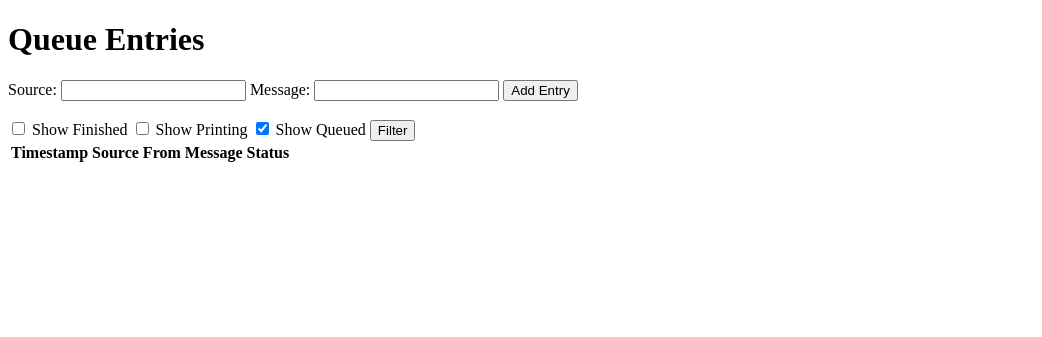
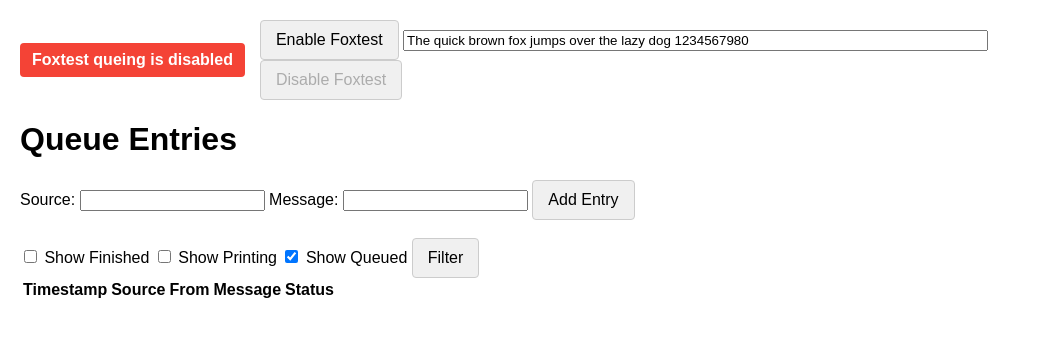
Before and after one commit to Programicus/rtty-docker-stack, a Flask app: page / in a window 1280 px wide. Shown: the top 337 px of the page, without its empty margins (0-1042 px from the left). Run offline with Flask 3, Linux system fonts and the light colour scheme; data that the repository does not hold is empty; some libraries are stand-ins or nearby versions.

Commit message:
Add foxtest to the debug page

```diff
--- a/web/app.py
+++ b/web/app.py
@@ -13,14 +13,70 @@ def get_db_connection():
     )
     return conn
 
+def insert_msg_into_db(source, msg):
+    with get_db_connection() as conn:
+        with conn.cursor() as cursor:
+            cursor.execute("INSERT INTO Queue (from_addr, source, message, status) VALUES (%s, %s, %s, %s)", (source, 'web_debug', msg, 'QUEUED'))
+        conn.commit()
+
+def set_foxtest(msg):
+    with get_db_connection() as conn:
+        with conn.cursor() as cursor:
+            cursor.execute("INSERT INTO FOXTEST (foxtest_message) VALUES (%s)", (msg,))
+        conn.commit()
+def clear_foxtest():
+    with get_db_connection() as conn:
+        with conn.cursor() as cursor:
+            cursor.execute("DELETE FROM FOXTEST")
+        conn.commit()
+
+def query_foxtest(conn):
+    try:
+        with conn.cursor() as cursor:
+            cursor.execute("SELECT foxtest_message FROM FOXTEST")
+
+            result = cursor.fetchone()
+
+            if result and result[0]:
+                return True, result[0]
+            else:
+                return False, ''
+
+    except Exception as e:
+        app.logger.error(f"Error checking FOXTEST message: {e}")
+        return False, ''
+
+
+@app.route('/foxtest', methods=['POST'])
+def foxtest():
+    app.logger.error(f'foxtest: {request.form}')
+    action = request.form.get('action')
+    message = request.form.get('foxtest', '')
+
+    if action == 'enable':
+        set_foxtest(message)
+    else:
+        clear_foxtest()
+
+
+    return redirect(url_for('index'))
+
+
+@app.route('/debug', methods=['POST'])
+def debug():
+    source = request.form['source']
+    message = request.form['message']
+
+    insert_msg_into_db(message, source)
+
+    return redirect(url_for('index'))
+
 @app.route('/', methods=['GET', 'POST'])
 def index():
     show_finished = 'show_finished' in request.form
     show_printing = 'show_printing' in request.form
     show_queued = 'show_queued' in request.form if request.method == 'POST' else True  # Default to checked
 
-    conn = get_db_connection()
-    cursor = conn.cursor()
 
     query = "SELECT * FROM Queue WHERE 1=0"
     if show_finished:
@@ -32,28 +88,22 @@ def index():
 
     query += " ORDER BY status, timestamp"
 
-    cursor.execute(query)
-    entries = cursor.fetchall()
-    cursor.close()
-    conn.close()
+    with get_db_connection() as conn:
+        with conn.cursor() as cursor:
+            cursor.execute(query)
+            entries = cursor.fetchall()
 
-    return render_template('index.html', entries=entries, show_finished=show_finished, show_printing=show_printing, show_queued=show_queued)
+        foxtest_running, foxtest_msg = query_foxtest(conn)
 
-@app.route('/debug', methods=['GET', 'POST'])
-def debug():
-    if request.method == 'POST':
-        source = request.form['source']
-        message = request.form['message']
+    return render_template('index.html',
+        entries=entries,
+        show_finished=show_finished,
+        show_printing=show_printing,
+        show_queued=show_queued,
 
-        conn = get_db_connection()
-        cursor = conn.cursor()
-        cursor.execute("INSERT INTO Queue (from_addr, source, message, status) VALUES (%s, %s, %s, %s)", (source, 'web_debug', message, 'QUEUED'))
-        conn.commit()
-        cursor.close()
-        conn.close()
-
-        return redirect(url_for('index'))
-    return render_template('debug.html')
+        foxtest_running=foxtest_running,
+        foxtest_msg=foxtest_msg
+    )
 
 if __name__ == '__main__':
     app.run(host='0.0.0.0', port=5000)
--- a/web/templates/index.html
+++ b/web/templates/index.html
@@ -3,9 +3,63 @@
 <head>
   <meta charset="UTF-8">
   <meta name="viewport" content="width=device-width, initial-scale=1.0">
+  <style>
+        body {
+            font-family: Arial, sans-serif;
+            margin: 20px;
+        }
+        .container {
+            display: flex;
+            align-items: center;
+            gap: 15px;
+        }
+        button {
+            padding: 10px 15px;
+            font-size: 16px;
+            cursor: pointer;
+            background-color: #f0f0f0;
+            border: 1px solid #ccc;
+            border-radius: 4px;
+        }
+        .status {
+            font-weight: bold;
+            padding: 8px 12px;
+            border-radius: 4px;
+        }
+        .enabled {
+            color: white;
+            background-color: #4CAF50;
+        }
+        .disabled {
+            color: white;
+            background-color: #F44336;
+        }
+    </style>
   <title>Queue Entries</title>
 </head>
 <body>
+  <div class="container">
+    <div class="status {% if foxtest_running %}enabled{% else %}disabled{% endif %}">
+      Foxtest queing is {% if foxtest_running %}enabled {% else %}disabled{% endif %}
+    </div>
+    <div class="buttons">
+      <form action="{{ url_for('foxtest') }}" method="post">
+        <input type="hidden" name="action" value="enable">
+        <button type="submit" class="enable-btn" {% if foxtest_running %}disabled{% endif %}>
+            Enable Foxtest
+        </button>
+        <input type="text" name="foxtest" value="{{foxtest_msg|default('The quick brown fox jumps over the lazy dog 1234567980', True)}}" size="70" required {% if foxtest_running %}disabled{% endif %}>
+      </form>
+
+      <form action="{{ url_for('foxtest') }}" method="post">
+        <input type="hidden" name="action" value="disable">
+        <button type="submit" class="disable-btn" {% if not foxtest_running %}disabled{% endif %}>
+            Disable Foxtest
+        </button>
+      </form>
+    </div>
+
+  </div>
   <h1>Queue Entries</h1>
   <form action="{{ url_for('debug') }}" method="post">
     <label for="source">Source:</label>
```
Also changed, not shown: db/schema.sql (+27 -0 lines), worker/interop.py (+13 -9 lines), worker/worker.py (+18 -2 lines).
